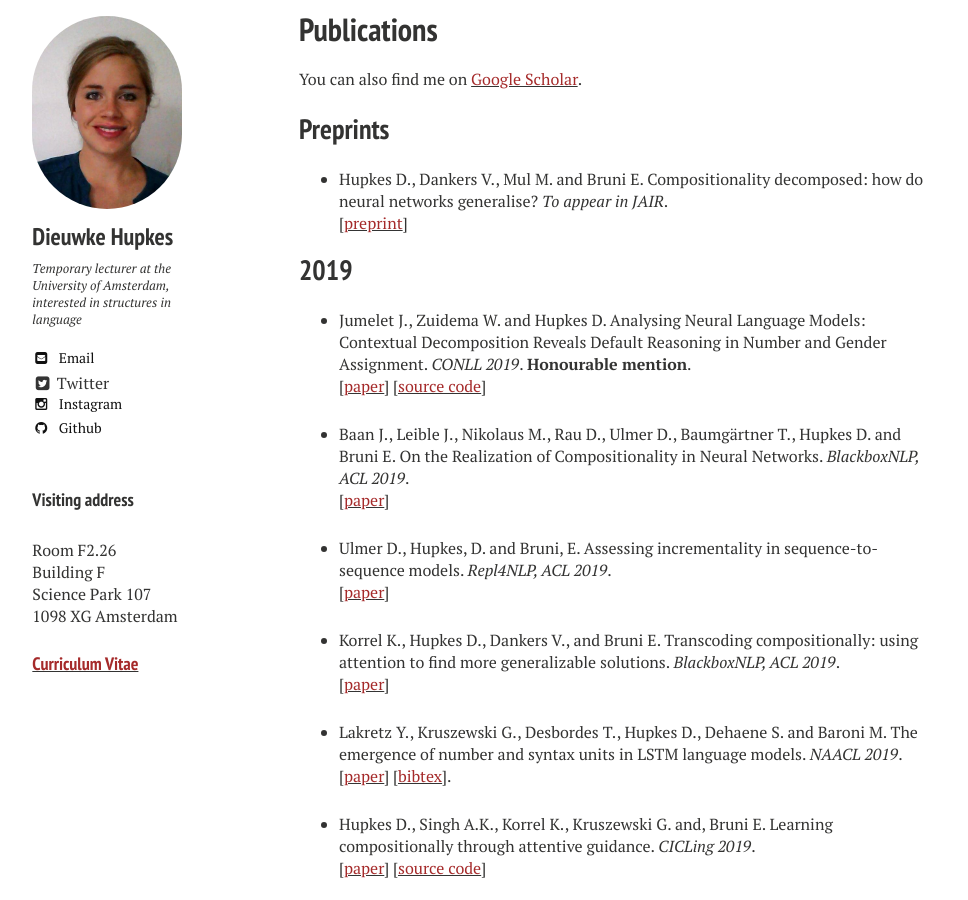
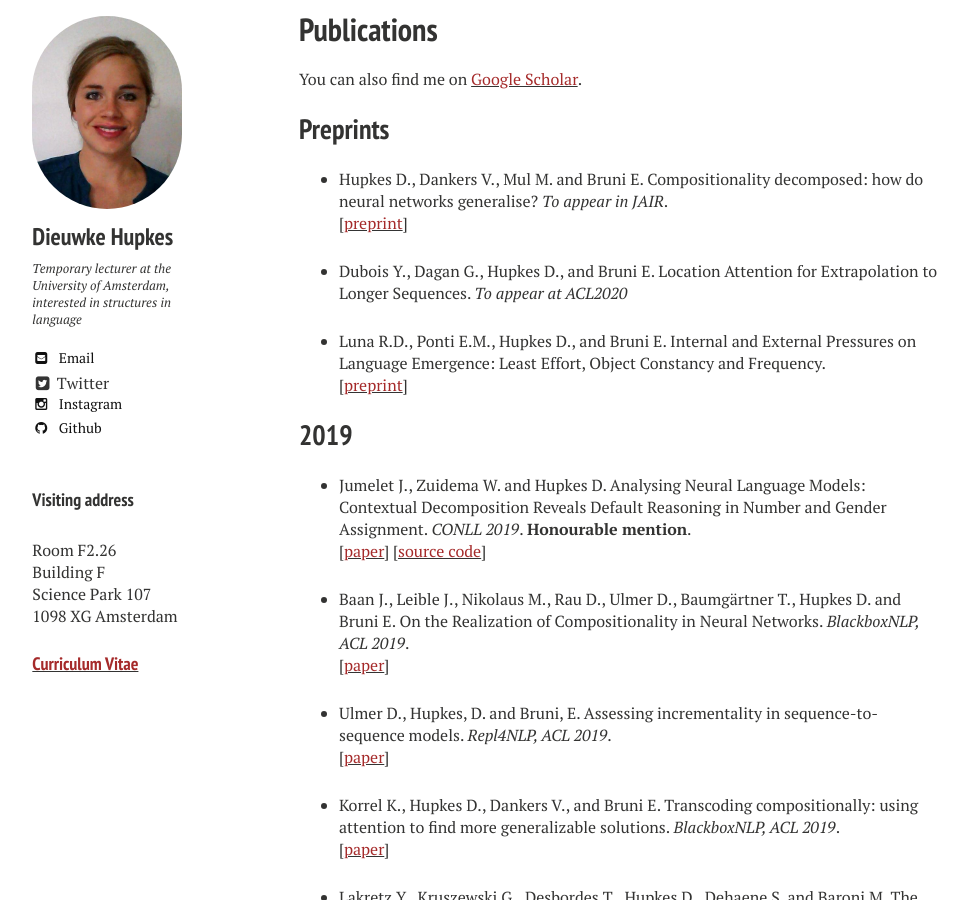
Before and after one commit to dieuwkehupkes/dieuwkehupkes.github.io, a Jekyll site: the page built from publications.md, in a window 1280 px wide and 900 px high, scrolled down 408 px. Shown: the whole window, without its empty margins (21-989 px from the left). Built offline with Jekyll 4.4.1, drawn with Linux system fonts in a browser that asks for light colours; nearby versions of some CDN libraries.

Commit message:
Add publications

```diff
--- a/publications.md
+++ b/publications.md
@@ -17,6 +17,13 @@ You can also find me on <a href="https://scholar.google.com/citations?user=tAtSM
 * Hupkes D., Dankers V., Mul M. and Bruni E.
 Compositionality decomposed: how do neural networks generalise? *To appear in JAIR*.\\
 \[[<font color="brown">preprint</font>](https://arxiv.org/pdf/1908.08351.pdf){:target="blank"}\]
+
+* Dubois Y., Dagan G., Hupkes D., and Bruni E.
+Location Attention for Extrapolation to Longer Sequences. *To appear at ACL2020*
+
+* Luna R.D., Ponti E.M., Hupkes D., and Bruni E.
+Internal and External Pressures on Language Emergence: Least Effort, Object Constancy and Frequency.\\
+\[[<font color="brown">preprint</font>](https://arxiv.org/pdf/2004.03868.pdf){:target="blank"}\]
 
 ## 2019
 
```
